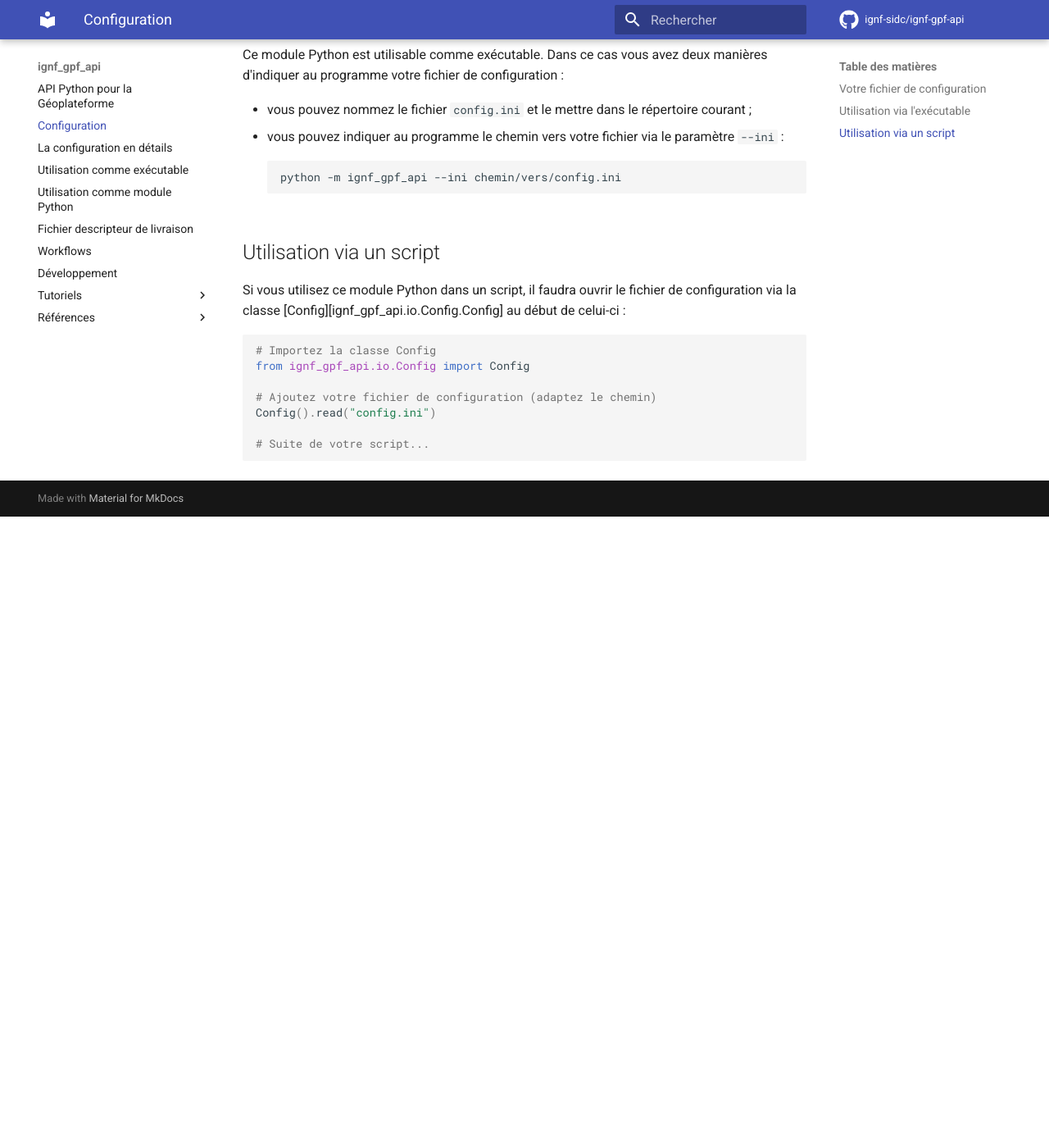
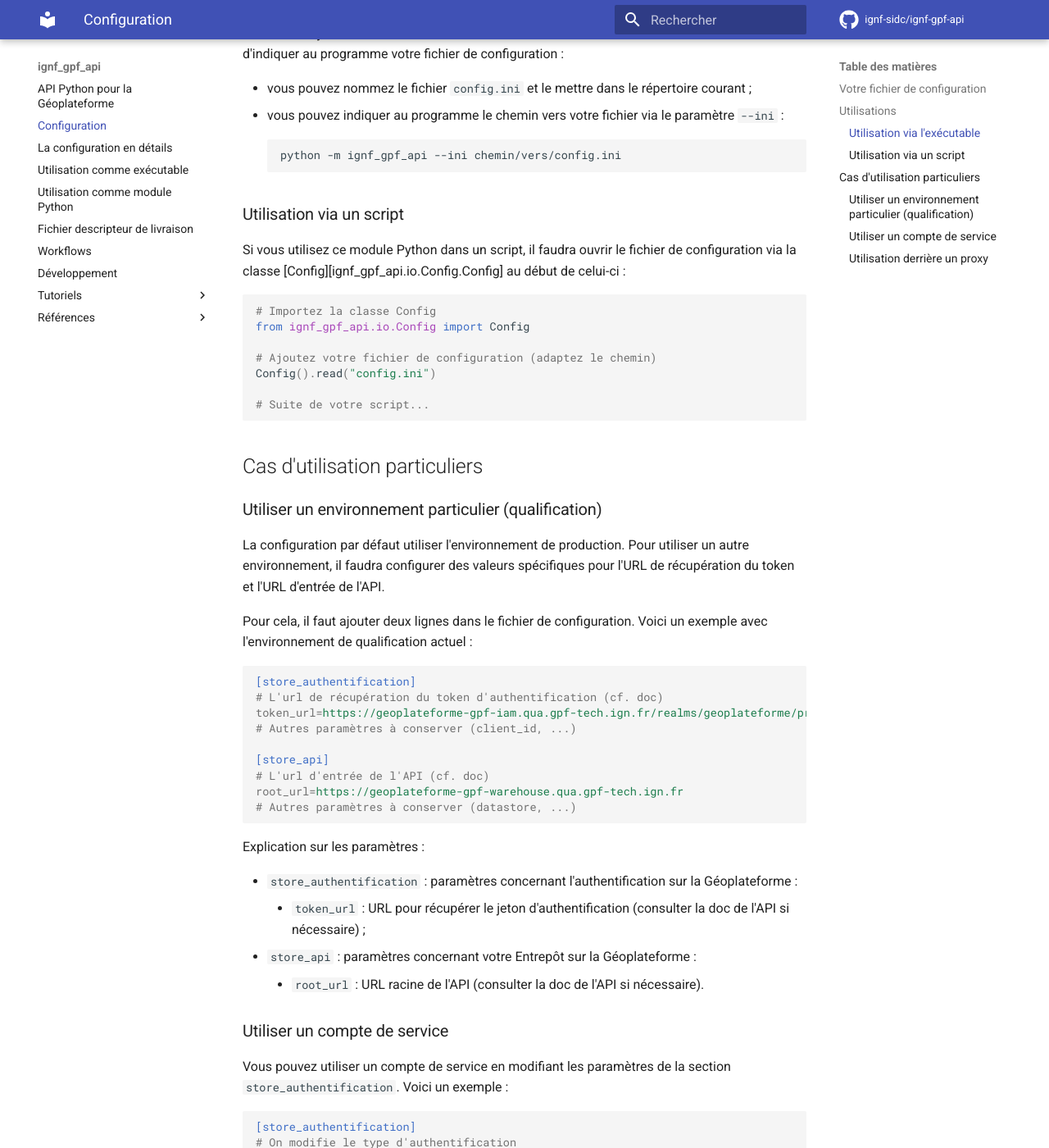
Before and after one commit to ignf-sidc/ignf-gpf-api, an MkDocs documentation site: the page built from docs/configuration.md, in a window 1280 px wide and 1400 px high, scrolled down 2246 px. Shown: the whole window at 82% size. Built offline with MkDocs 1.6.1 and Material for MkDocs 9.7.7, drawn with Linux system fonts in a browser that asks for light colours; comment, search, counter and statistics services are not loaded; before the commit the page ends 2876 px from its top, so only the background shows below that; some of the changed text lies outside the part shown.

Commit message:
Maj doc Config
* url de prod/qualif
* proxy
* compte de service

````diff
--- a/docs/configuration.md
+++ b/docs/configuration.md
@@ -51,15 +47,15 @@ datastore=DATASTORE_ID_TO_MODIFY
 Explication sur les paramètres :
 
 * `store_authentification` : paramètres concernant l'authentification sur la Géoplateforme :
-    * `token_url` : URL pour récupérer le jeton d'authentification (consulter la doc de l'API si nécessaire) ;
     * `client_id` : votre groupe d’appartenance ;
     * `login` : votre nom d'utilisateur ;
     * `password` : votre mot de passe ;
 * `store_api` : paramètres concernant votre Entrepôt sur la Géoplateforme :
-    * `root_url` : URL racine de l'API (consulter la doc de l'API si nécessaire) ;
-    * `datastore` : l'identifiant du datastore à gérer (voir ci-dessous).
+    * `datastore` : l'identifiant du datastore principal de travail (optionnel, voir ci-dessous).
 
 Dans la configuration, vous devez indiquer l'identifiant du datastore à utiliser. Celui est lié à la communauté à laquelle vous appartenez.
+
+Si vous ne le faites pas, vous devrez le préciser à l'appel des fonctions ou des commandes qui interagissent avec un datastore.
 
 Si vous ne savez pas quoi mettre, il est possible de lister les communautés auxquelles vous participez et, pour chacune d'elle, le datastore qui lui est associé. Cela vous permet de récupérer cet identifiant.
 
@@ -92,7 +88,9 @@ Dans cet exemple, l'identifiant du datastore à utiliser est `300000000000000000
 
     Cela ne fonctionnera que si les autres paramètres (nom d'utilisateur, mot de passe et urls) sont corrects.
 
-## Utilisation via l'exécutable
+## Utilisations
+
+### Utilisation via l'exécutable
 
 Ce module Python est utilisable comme exécutable. Dans ce cas vous avez deux manières d'indiquer au programme votre fichier de configuration :
 
@@ -102,7 +100,7 @@ Ce module Python est utilisable comme exécutable. Dans ce cas vous avez deux ma
 python -m ignf_gpf_api --ini chemin/vers/config.ini
 ```
 
-## Utilisation via un script
+### Utilisation via un script
 
 Si vous utilisez ce module Python dans un script, il faudra ouvrir le fichier de configuration via la classe [Config][ignf_gpf_api.io.Config.Config] au début de celui-ci :
 
@@ -115,3 +113,69 @@ Config().read("config.ini")
 
 # Suite de votre script...
 ```
+
+## Cas d'utilisation particuliers
+
+### Utiliser un environnement particulier (qualification)
+
+La configuration par défaut utiliser l'environnement de production. Pour utiliser un autre environnement, il faudra configurer des valeurs spécifiques pour l'URL de récupération du token et l'URL d'entrée de l'API.
+
+Pour cela, il faut ajouter deux lignes dans le fichier de configuration. Voici un exemple avec l'environnement de qualification actuel :
+
+```ini
+[store_authentification]
+# L'url de récupération du token d'authentification (cf. doc)
+token_url=https://geoplateforme-gpf-iam.qua.gpf-tech.ign.fr/realms/geoplateforme/protocol/openid-connect/token
+# Autres paramètres à conserver (client_id, ...)
+
+[store_api]
+# L'url d'entrée de l'API (cf. doc)
+root_url=https://geoplateforme-gpf-warehouse.qua.gpf-tech.ign.fr
+# Autres paramètres à conserver (datastore, ...)
+```
+
+Explication sur les paramètres :
+
+* `store_authentification` : paramètres concernant l'authentification sur la Géoplateforme :
+    * `token_url` : URL pour récupérer le jeton d'authentification (consulter la doc de l'API si nécessaire) ;
+* `store_api` : paramètres concernant votre Entrepôt sur la Géoplateforme :
+    * `root_url` : URL racine de l'API (consulter la doc de l'API si nécessaire).
+
+
+### Utiliser un compte de service
+
+Vous pouvez utiliser un compte de service en modifiant les paramètres de la section `store_authentification`. Voici un exemple :
+
+```ini
+[store_authentification]
+# On modifie le type d'authentification
+grant_type=client_credentials
+# On indique le nom du compte de service
+client_id=ID_TO_MODIFY
+# On indique le secret du compte de service
+client_secret=SECRET_TO_MODIFY
+```
+
+Explication sur les paramètres :
+
+* `store_authentification` : paramètres concernant l'authentification sur la Géoplateforme :
+    * `grant_type` : type de l'authentification (`password` si on a un couple login/password ou `client_credentials` si on a un couple `client_id`/`client_secret`) ;
+    * `client_id` : votre groupe d’appartenance ;
+    * `client_secret` : le secret associé au compte.
+
+
+### Utilisation derrière un proxy
+
+Vous pouvez indiquer les paramètres proxy dans les sections `store_authentification` et `store_api`. Voici un exemple :
+
+```ini
+[store_authentification]
+http_proxy=http://proxy.ign.fr:3128
+https_proxy=http://proxy.ign.fr:3128
+# Autres paramètres à conserver (client_id, ...)
+
+[store_api]
+http_proxy=http://proxy.ign.fr:3128
+https_proxy=http://proxy.ign.fr:3128
+# Autres paramètres à conserver (datastore, ...)
+```
--- a/docs/configuration_details.md
+++ b/docs/configuration_details.md
@@ -23,10 +23,15 @@ Cette partie de la configuration permet au module de vous authentifier et de ré
 
 | Paramètre              | Type | Défaut         | Description                                                     |
 | ---------------------- | ---- | -------------- | --------------------------------------------------------------- |
-| `token_url`            | str  | URL officielle | URL du service d'authentification de la Géoplateforme. Elle n'est à priori pas à changer, sauf si vous utilisez un environnement particulier (test, qualification, ...). |
-| `login`                | str  | `null`         | Indiquez ici le nom d’utilisateur du compte à utiliser.         |
-| `password`             | str  | `null`         | Indiquez ici le mot de passe du compte à utiliser.              |
-| `client_id`            | str  | `null`         | Indiquez ici le groupe d’appartenance du compte à utiliser.     |
+| `token_url`            | str  | https://sso.geopf.fr/realms/geoplateforme/protocol/openid-connect/token | URL du service d'authentification de la Géoplateforme. Elle n'est à priori pas à changer, sauf si vous [utilisez un environnement particulier](/configuration/#utiliser-un-environnement-particulier-qualification) (test, qualification, ...). |
+| `http_proxy`           | str  | `null`         | Indiquez ici le proxy HTTP à utiliser si besoin.                |
+| `https_proxy`          | str  | `null`         | Indiquez ici le proxy HTTPS à utiliser si besoin.               |
+| `grant_type`           | str  | `password`     | Indiquez ici le type d'authentification à utiliser (`password` ou `client_credentials`). |
+| `client_id`            | str  | `null`         | Indiquez ici le groupe d’appartenance du compte à utiliser (type `password` ET type `client_credentials`). |
+| `login`                | str  | `null`         | Indiquez ici le nom d’utilisateur du compte à utiliser (type `password` seulement). |
+| `password`             | str  | `null`         | Indiquez ici le mot de passe du compte à utiliser (type `password` seulement). |
+| `password`             | str  | `null`         | Indiquez ici le mot de passe du compte à utiliser (type `password` seulement). |
+| `totp_key     `        | str  | `null`         | Indiquez ici la clef TOTP à utiliser pour générer le code temporaire (type `password` avec double authentification seulement). |
 | `nb_attempts`          | int  | 5              | Nombre de tentatives de récupération du jeton à effectuer en cas d'erreur avant de lever une erreur. |
 | `sec_between_attempt`  | int  | 1              | Délai à attendre entre deux tentatives de récupération du jeton. |
 
@@ -37,14 +42,17 @@ La troisième section concerne la connexion à l'entrepôt.
 
 | Paramètre              | Type | Défaut         | Description                                                     |
 | ---------------------- | ---- | -------------- | --------------------------------------------------------------- |
-| `root_url `            | str  | URL officielle | URL racine de l'API Géoplateforme. Elle n'est à priori pas à changer, sauf si vous utilisez un environnement particulier (test, qualification, ...). |
+| `root_url `            | str  | https://data.geopf.fr/api | URL racine de l'API Géoplateforme. Elle n'est à priori pas à changer, sauf si vous utilisez un environnement particulier (test, qualification, ...). |
+| `http_proxy`           | str  | `null`         | Indiquez ici le proxy HTTP à utiliser si besoin.                |
+| `https_proxy`          | str  | `null`         | Indiquez ici le proxy HTTPS à utiliser si besoin.               |
 | `datastore`            | str  | `null`         | Indiquez ici l'identifiant de l'entrepôt (`datastore`) à utiliser. |
 | `root_datastore`       | str  | `${store_api:root_url}/datastores/${store_api:datastore}` | Chemin racine des routes permettant de faire des action sur cet entrepôt (`datastore`). |
 | `client_id`            | str  | `null`         | Indiquez ici le groupe d’appartenance du compte à utiliser.     |
 | `nb_attempts`          | int  | 5              | Nombre de requêtes à tenter en cas d'erreur avant de lever une erreur. |
 | `sec_between_attempt`  | int  | 1              | Délai à attendre entre deux requêtes.                           |
 | `nb_limit`             | int  | 10             | Nombre d'éléments à récupérer lors des requêtes de listing d'entités. |
-| `regex_content_range`  | int  | `(?P<i_min>[0-9]+)-(?P<i_max>[0-9]+)/(?P<len>[0-9]+)` | Délai à attendre entre deux tentatives de récupération du jeton. |
+| `regex_content_range`  | int  | `(?P<i_min>[0-9]+)-(?P<i_max>[0-9]+)/(?P<len>[0-9]+)` | Regex pour parser la méta-donnée content-range des réponses API. |
+| `regex_entity_id`  | int  | `(?P<id>[0-9a-z]{8}-[0-9a-z]{4}-[0-9a-z]{4}-[0-9a-z]{4}-[0-9a-z]{12})` | Regex des ids des entités API. |
 
 
 ## Section `routing`
@@ -135,6 +143,8 @@ Chaque route permet de faire une action via l'API. Tous ces paramètres n'ont à
 | `check_execution_get`                | str  | `${routing:check_execution_list}/{check_execution}`     | todo |
 | `check_execution_delete`             | str  | `${routing:check_execution_list}/{check_execution}`     | todo |
 | `check_execution_logs`               | str  | `${routing:check_execution_get}/logs`                   | todo |
+| **Routes concernant l'entité Static** {: colspan=4 } | &#8288 {: .dn }| &#8288 {: .dn }| &#8288 {: .dn } |
+| `static_list`                        | str  | `${routing:check_list}/statics`                         | todo |
 
 
 ## Section `upload`
````
Also changed, not shown: other parts of docs/configuration.md (+1 -5 lines), other parts of docs/configuration_details.md (+1 -1 lines).
